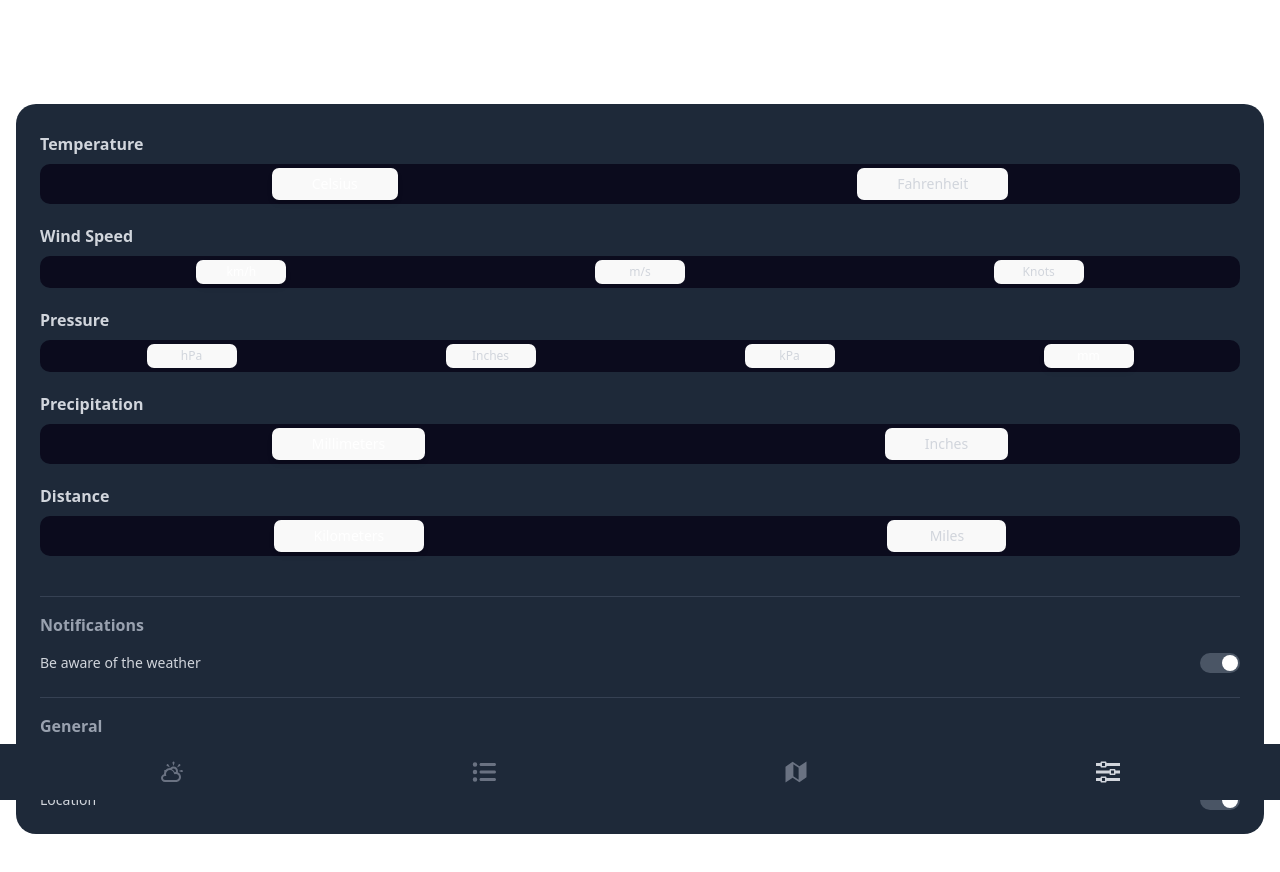
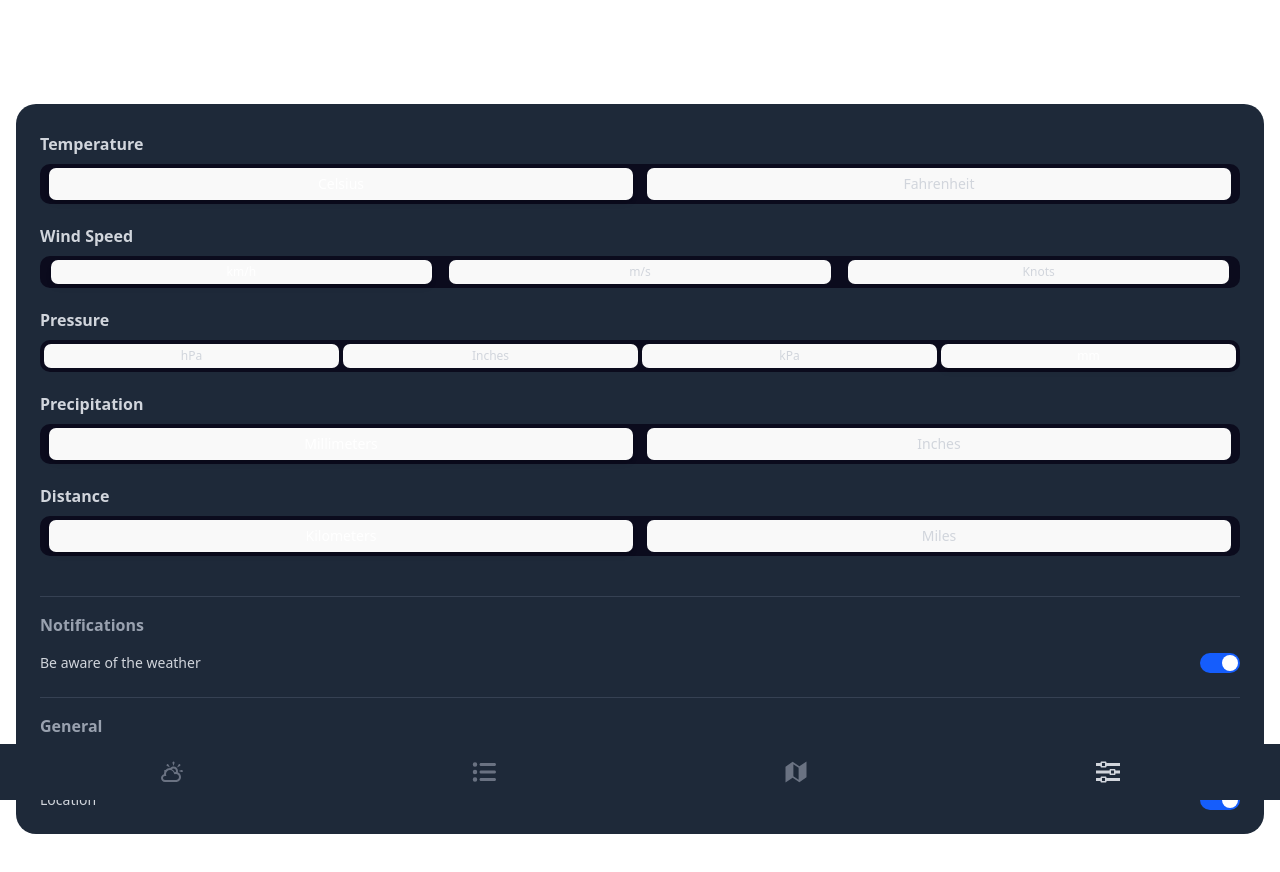
Before and after one commit to MaverickSeneris/react-weather-dashboard, a React (Vite) app: page /settings in a window 1280 px wide. Shown: the top 872 px of the page. Built offline with nearby package versions, Linux system fonts and the light colour scheme; no server answers.

Commit message:
feat: settings page

```diff
--- a/src/components/WeatherSettings.jsx
+++ b/src/components/WeatherSettings.jsx
@@ -43,8 +43,8 @@ export default function WeatherSettings() {
             onClick={() => updateSetting(key, option)}
             className={`${
               key === "pressure" || key === "windSpeed"
-                ? "w-[90px] text-xs px-2 py-1"
-                : "min-w-[10%] px-10 py-1.5 text-sm"
+                ? "w-[32%] text-xs px-2 py-1"
+                : "w-[49%] min-w-[10%] px-10 py-1.5 text-sm"
             } text-center rounded-[7px] transition-all ${
               settings[key] === option
                 ? "bg-gray-700 text-white shadow-md"
@@ -68,7 +68,7 @@ export default function WeatherSettings() {
           onChange={() => toggleSetting(key)}
           className="sr-only"
         />
-        <div className="w-10 h-5 bg-gray-600 rounded-full peer peer-checked:bg-blue-500 relative transition-all">
+        <div className="w-10 h-5 bg-blue-600 rounded-full peer peer-checked:bg-blue-500 relative transition-all">
           <div
             className={`absolute top-0.5 left-0.5 w-4 h-4 bg-white rounded-full transition-transform ${
               settings[key] ? "translate-x-5" : ""
```
